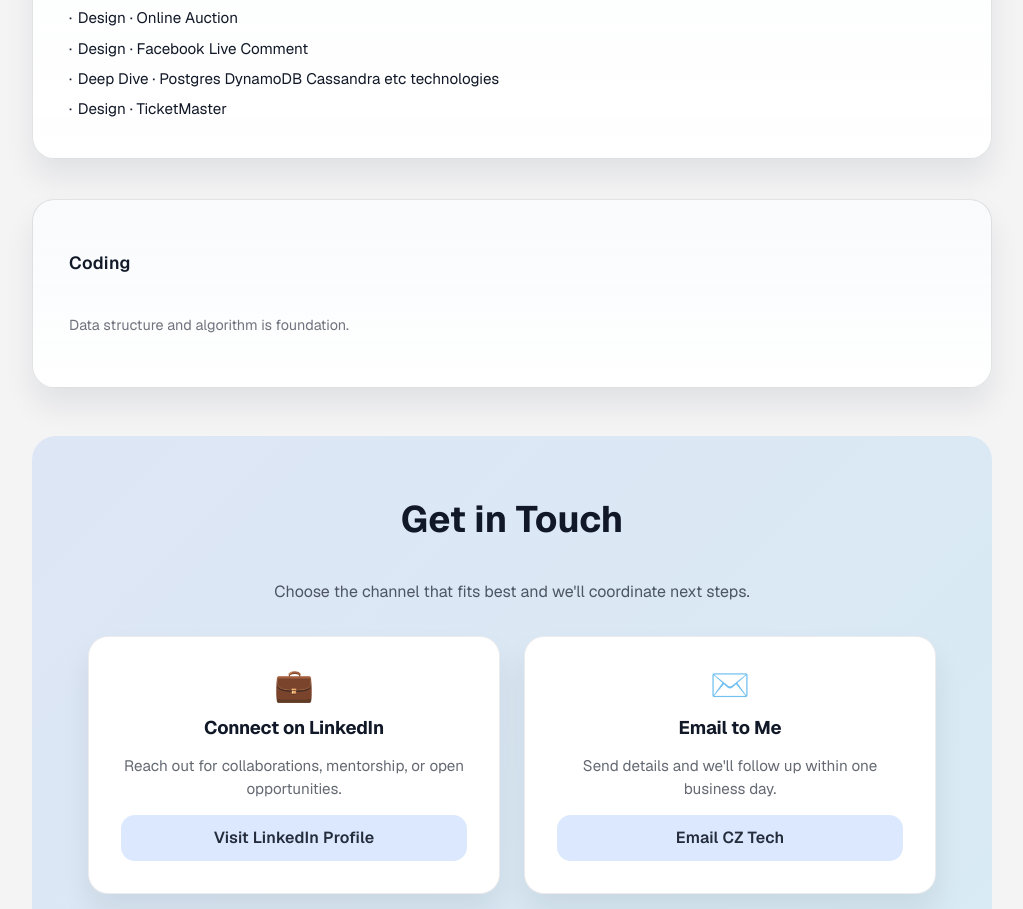
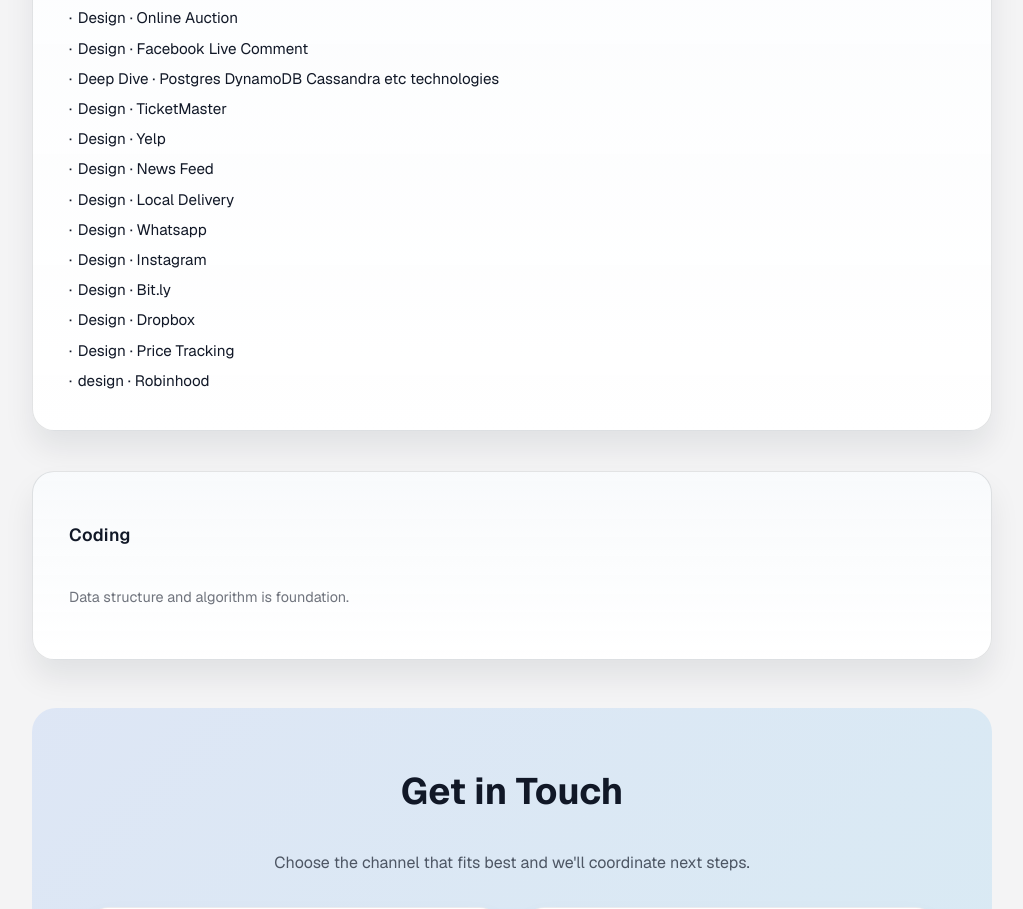
Before and after one commit to ZhangCheng-zh/chengzhangwiki, a Next.js app: page / in a window 1280 px wide. Shown: the part 1380-2289 px from the top of the page, without its empty margins (128-1151 px from the left). Built offline with nearby package versions, Linux system fonts and the light colour scheme; no server answers.

Commit message:
[ADD]more SD

```diff
--- a/src/data/systemDesignExamples.ts
+++ b/src/data/systemDesignExamples.ts
@@ -82,5 +82,41 @@
   {
     label: "Design · TicketMaster",
     href: "https://link.excalidraw.com/readonly/3HR0GoexccB557FznOlk"
+  },
+  {
+    label: "Design · Yelp",
+    href: "https://link.excalidraw.com/readonly/WuRQAziI3l89L4bHl5O3"
+  },
+  {
+    label: "Design · News Feed",
+    href: "https://link.excalidraw.com/readonly/46Y3cz4yV4d9ZyQ5Y2U4"
+  },
+  {
+    label: "Design · Local Delivery",
+    href: "https://link.excalidraw.com/readonly/OTy0UIDHI9hp7uRhgeBU"
+  },
+  {
+    label: "Design · Whatsapp",
+    href: "https://link.excalidraw.com/readonly/VxOQKkTwfPn56S8wdus1"
+  },
+  {
+    label: "Design · Instagram",
+    href: "https://link.excalidraw.com/readonly/OPclC3poi6mzGGYBSNFw"
+  },
+  {
+    label: "Design · Bit.ly",
+    href: "https://link.excalidraw.com/readonly/DOEhtoPtmWJ2U4nNUDo8"
+  },
+  {
+    label: "Design · Dropbox",
+    href: "https://link.excalidraw.com/readonly/h2YX6CNAeiREpSdJtKHD"
+  },
+  {
+    label: "Design · Price Tracking",
+    href: "https://link.excalidraw.com/readonly/R8grwwIaDVV3QmWnzVmb"
+  },
+  {
+    label: "design · Robinhood",
+    href: "https://link.excalidraw.com/readonly/ipwPtOrmMQ0qyaKLdIFC"
   }
 ] as const;
```
